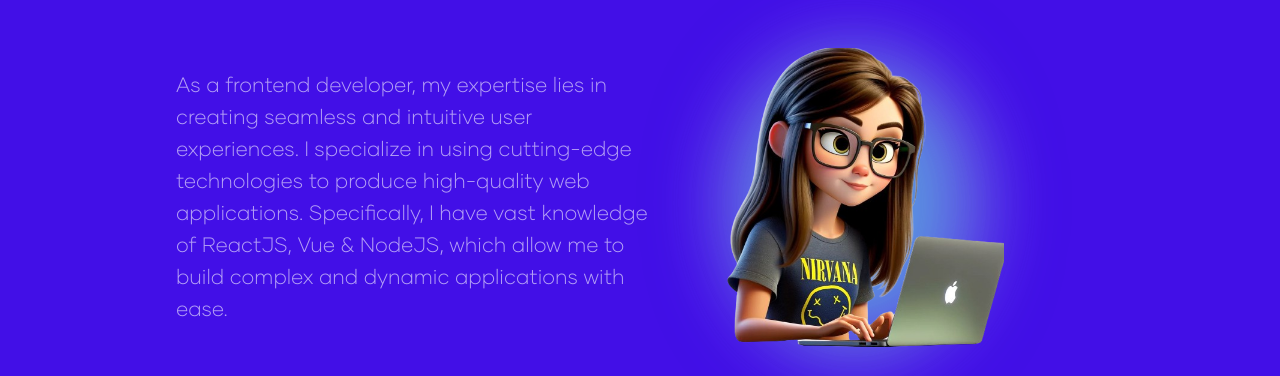
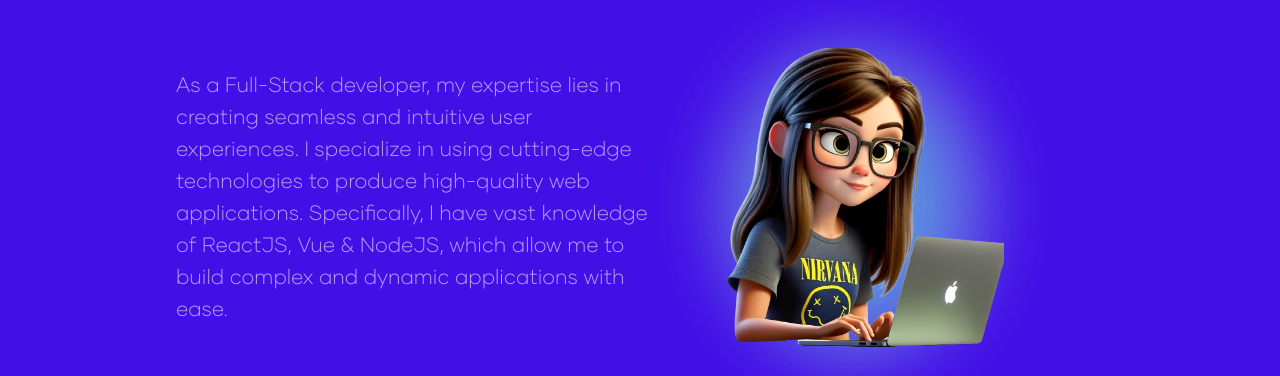
Before and after one commit to EdenRize/Eden-s-Portfolio, a React (Vite) app: page / in a window 1280 px wide. Shown: the part 751-1127 px from the top of the page. Built offline with nearby package versions, Linux system fonts and the light colour scheme.

Commit message:
Change "frontend"

```diff
--- a/src/cmps/Hero.jsx
+++ b/src/cmps/Hero.jsx
@@ -29,7 +29,7 @@ export function Hero() {
             </div>
 
             <div className="flex space-between content-container">
-                <p className="font-Gilmer-Light">As a frontend developer,
+                <p className="font-Gilmer-Light">As a Full-Stack developer,
                     my expertise lies in creating seamless and intuitive user experiences.
                     I specialize in using cutting-edge technologies to produce high-quality web applications.
                     Specifically, I have vast knowledge of ReactJS, Vue & NodeJS, which allow me to build complex and dynamic applications with ease.
```
